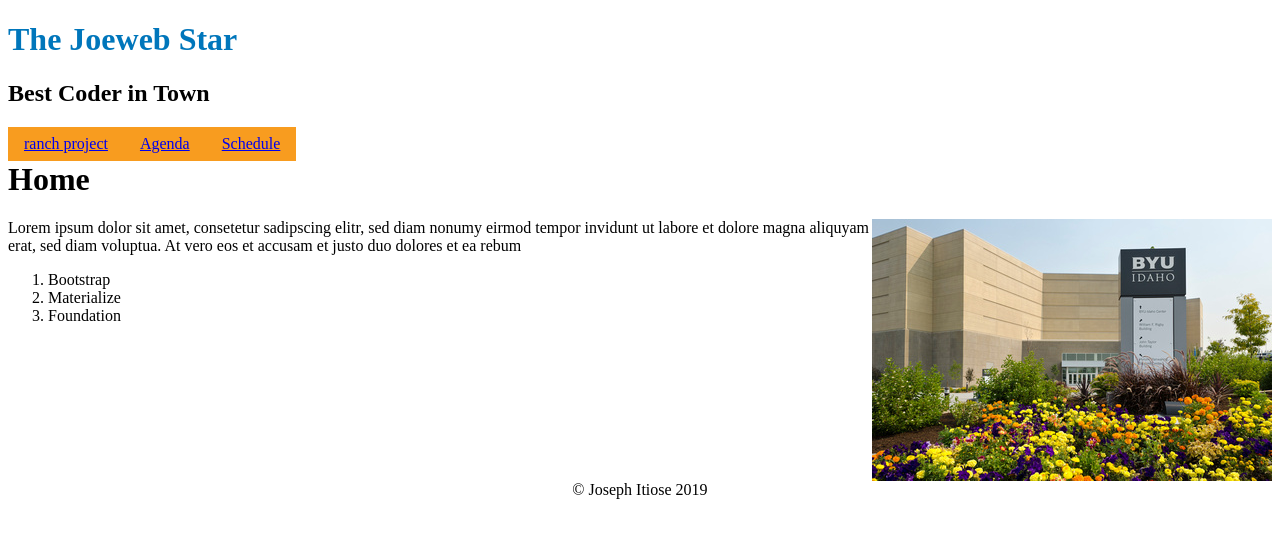
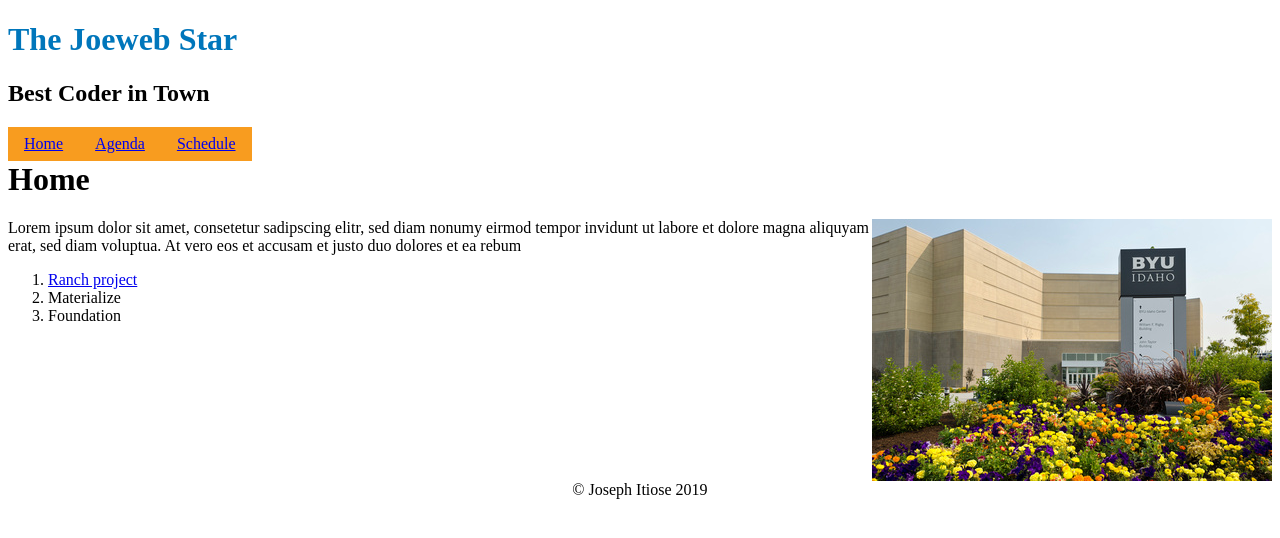
Before and after one commit to joejoe2009/joejoe2009-github.io, a plain HTML site: page index.html in a window 1280 px wide. Drawn offline with Linux system fonts and the light colour scheme.

Commit message:
updated ranch

```diff
--- a/index.html
+++ b/index.html
@@ -14,7 +14,7 @@
 
 <nav>
 <ul>
-  <li><a href="ranch">ranch project</a></li>
+  <li><a href="index.html">Home</a></li>
   <li><a href="a">Agenda</a></li>
   <li><a href="a">Schedule</a></li>
 </ul>
@@ -25,7 +25,7 @@
 <img src="images/BYU-Idaho.jpg" alt="photo of BYU-IDAHO">
 <p>Lorem ipsum dolor sit amet, consetetur sadipscing elitr, sed diam nonumy eirmod tempor invidunt ut labore et dolore magna aliquyam erat, sed diam voluptua. At vero eos et accusam et justo duo dolores et ea rebum</p>
 <ol>
-  <li>Bootstrap</li>
+  <li><a href="ranch">Ranch project</a></li>
   <li>Materialize</li>
   <li>Foundation</li>
 </ol>
```
